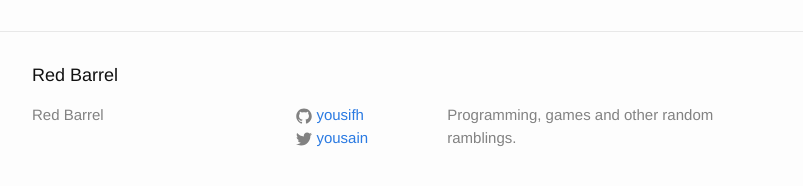
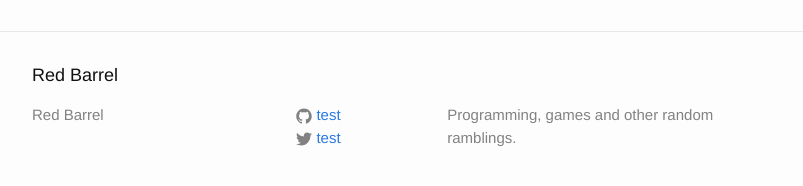
Before and after one commit to yousifh/yousifh.github.io, a Jekyll site: the page built from about.md, in a window 1280 px wide. Shown: the part 253-439 px from the top of the page, without its empty margins (238-1041 px from the left). Built offline with Jekyll 4.4.1, drawn with Linux system fonts in a browser that asks for light colours.

Commit message:
Change config

```diff
--- a/_config.yml
+++ b/_config.yml
@@ -5,8 +5,8 @@ description: > # this means to ignore newlines until "baseurl:"
   Programming, games and other random ramblings.
 baseurl: "" # the subpath of your site, e.g. /blog/
 url: "http://yousifh.me" # the base hostname & protocol for your site
-twitter_username: yousain
-github_username:  yousifh
+twitter_username: test
+github_username:  test
 
 # Build settings
 markdown: kramdown
```
